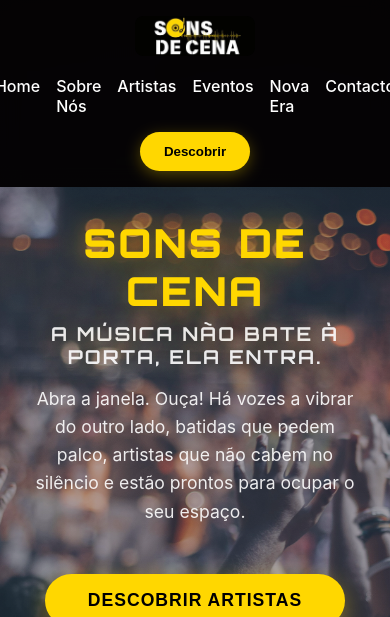
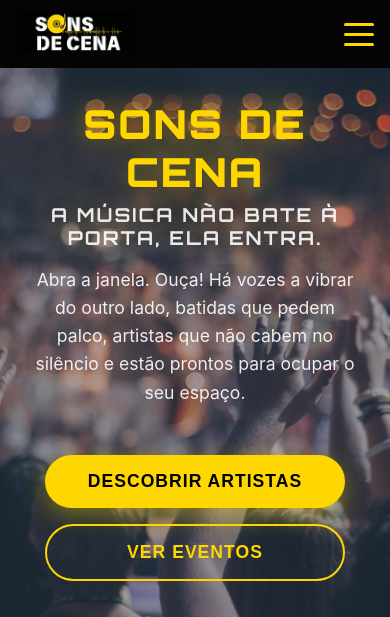
Before and after one commit to DanielFerreira137/sonsdecena, a React (Create React App) app: page / in a window 390 px wide. Shown: the top 617 px of the page. Built offline with nearby package versions, Linux system fonts and the light colour scheme; no server answers; the database is empty.

Commit message:
Update asset manifest and HTML for new main CSS and JS files; implement responsive design improvements in Header and ArtistDetail components; enhance LP and Singer sliders with touch support and dynamic slide calculations.

```diff
--- a/src/components/ArtistDetail.css
+++ b/src/components/ArtistDetail.css
@@ -423,8 +423,14 @@
 
 @media (max-width: 768px) {
   .artist-detail-container {
-    padding: 1rem;
+    padding: 0 2px;
     padding-top: calc(80px + 1rem);
+    padding-bottom: 1rem;
+  }
+
+  .artist-detail-wrapper {
+    padding: 0 2px;
+    max-width: 100%;
   }
 
   .artist-detail-layout {
--- a/src/components/Header.css
+++ b/src/components/Header.css
@@ -104,15 +104,126 @@
   box-shadow: 0 6px 20px rgba(255, 215, 0, 0.4);
 }
 
+/* Hamburger Menu Button */
+.hamburger-menu {
+  display: none;
+  flex-direction: column;
+  justify-content: space-around;
+  width: 30px;
+  height: 30px;
+  background: transparent;
+  border: none;
+  cursor: pointer;
+  padding: 0;
+  z-index: 1001;
+  position: relative;
+}
+
+.hamburger-menu span {
+  width: 30px;
+  height: 3px;
+  background: #FFD700;
+  border-radius: 3px;
+  transition: all 0.3s ease;
+  transform-origin: center;
+}
+
+.hamburger-menu.active span:nth-child(1) {
+  transform: rotate(45deg) translate(8px, 8px);
+}
+
+.hamburger-menu.active span:nth-child(2) {
+  opacity: 0;
+}
+
+.hamburger-menu.active span:nth-child(3) {
+  transform: rotate(-45deg) translate(8px, -8px);
+}
+
+/* Mobile Menu */
+.mobile-menu {
+  position: fixed;
+  top: 70px;
+  left: 0;
+  right: 0;
+  background: rgba(0, 0, 0, 0.98);
+  backdrop-filter: blur(20px);
+  z-index: 999;
+  max-height: 0;
+  overflow: hidden;
+  transition: max-height 0.3s ease-in-out;
+  box-shadow: 0 10px 30px rgba(0, 0, 0, 0.5);
+}
+
+.mobile-menu.open {
+  max-height: calc(100vh - 70px);
+  border-top: 1px solid rgba(255, 215, 0, 0.2);
+}
+
+.mobile-nav-list {
+  list-style: none;
+  margin: 0;
+  padding: 2rem 0;
+  display: flex;
+  flex-direction: column;
+  gap: 0;
+}
+
+.mobile-nav-link {
+  display: block;
+  color: #fff;
+  text-decoration: none;
+  padding: 1.2rem 2rem;
+  font-size: 1.1rem;
+  font-weight: 500;
+  transition: all 0.3s ease;
+  border-bottom: 1px solid rgba(255, 255, 255, 0.05);
+}
+
+.mobile-nav-link:hover,
+.mobile-nav-link:active {
+  background: rgba(255, 215, 0, 0.1);
+  color: #FFD700;
+  padding-left: 2.5rem;
+}
+
+.mobile-menu-overlay {
+  position: fixed;
+  top: 0;
+  left: 0;
+  right: 0;
+  bottom: 0;
+  background: rgba(0, 0, 0, 0.5);
+  z-index: 998;
+  backdrop-filter: blur(5px);
+}
+
+.mobile-btn {
+  width: calc(100% - 4rem);
+  margin: 1rem 2rem;
+  text-align: center;
+}
+
+.desktop-btn {
+  display: block;
+}
+
 /* Responsive design */
 @media (max-width: 768px) {
   .header-container {
-    flex-direction: column;
-    gap: 1rem;
+    padding: 0 1rem;
   }
 
-  .nav-list {
-    gap: 1rem;
+  .desktop-nav {
+    display: none;
+  }
+
+  .desktop-btn {
+    display: none;
+  }
+
+  .hamburger-menu {
+    display: flex;
   }
 
   .header-logo {
@@ -122,4 +233,18 @@
   .logo h1 {
     font-size: 1.5rem;
   }
+
+  .header {
+    padding: 0.75rem 0;
+  }
 }
+
+@media (min-width: 769px) {
+  .mobile-menu {
+    display: none;
+  }
+
+  .mobile-menu-overlay {
+    display: none;
+  }
+}
--- a/src/components/Header.tsx
+++ b/src/components/Header.tsx
@@ -1,4 +1,4 @@
-import React from 'react';
+import React, { useState, useEffect } from 'react';
 import { Link, useLocation } from 'react-router-dom';
 import './Header.css';
 
@@ -7,8 +7,10 @@
 
 const Header: React.FC = () => {
   const location = useLocation();
+  const [isMobileMenuOpen, setIsMobileMenuOpen] = useState(false);
 
   const handleSobreNosClick = () => {
+    setIsMobileMenuOpen(false);
     if (location.pathname !== '/') {
       // Se não estiver na página inicial, navega para lá
       window.location.href = '/#about';
@@ -22,6 +24,7 @@
   };
 
   const handleContatoClick = () => {
+    setIsMobileMenuOpen(false);
     if (location.pathname !== '/') {
       // Se não estiver na página inicial, navega para lá
       window.location.href = '/#contact';
@@ -34,15 +37,38 @@
     }
   };
 
+  const handleLinkClick = () => {
+    setIsMobileMenuOpen(false);
+  };
+
+  // Close mobile menu when route changes
+  useEffect(() => {
+    setIsMobileMenuOpen(false);
+  }, [location.pathname]);
+
+  // Prevent body scroll when menu is open
+  useEffect(() => {
+    if (isMobileMenuOpen) {
+      document.body.style.overflow = 'hidden';
+    } else {
+      document.body.style.overflow = 'unset';
+    }
+    return () => {
+      document.body.style.overflow = 'unset';
+    };
+  }, [isMobileMenuOpen]);
+
   return (
     <header className="header">
       <div className="header-container">
         <div className="logo">
-          <Link to="/" style={{ textDecoration: 'none', color: 'inherit' }}>
+          <Link to="/" style={{ textDecoration: 'none', color: 'inherit' }} onClick={handleLinkClick}>
             <img src={logoImage} alt="Sons de Cena Logo" className="header-logo" />
           </Link>
         </div>
-        <nav className="nav">
+
+        {/* Desktop Navigation */}
+        <nav className="nav desktop-nav">
           <ul className="nav-list">
             <li><Link to="/" className="nav-link">Home</Link></li>
             <li><Link to="/#about" onClick={handleSobreNosClick} className="nav-link">Sobre Nós</Link></li>
@@ -52,10 +78,73 @@
             <li><Link to="/#contact" onClick={handleContatoClick} className="nav-link">Contacto</Link></li>
           </ul>
         </nav>
+
         <div className="header-actions">
-          <button className="btn-primary">Descobrir</button>
+          <button className="btn-primary desktop-btn">Descobrir</button>
+
+          {/* Hamburger Menu Button */}
+          <button
+            className={`hamburger-menu ${isMobileMenuOpen ? 'active' : ''}`}
+            onClick={() => setIsMobileMenuOpen(!isMobileMenuOpen)}
+            aria-label="Toggle menu"
+          >
+            <span></span>
+            <span></span>
+            <span></span>
+          </button>
         </div>
       </div>
+
+      {/* Mobile Menu */}
+      <div className={`mobile-menu ${isMobileMenuOpen ? 'open' : ''}`}>
+        <nav className="mobile-nav">
+          <ul className="mobile-nav-list">
+            <li>
+              <Link to="/" className="mobile-nav-link" onClick={handleLinkClick}>
+                Home
+              </Link>
+            </li>
+            <li>
+              <Link to="/#about" onClick={handleSobreNosClick} className="mobile-nav-link">
+                Sobre Nós
+              </Link>
+            </li>
+            <li>
+              <Link to="/artists" className="mobile-nav-link" onClick={handleLinkClick}>
+                Artistas
+              </Link>
+            </li>
+            <li>
+              <Link to="/events" className="mobile-nav-link" onClick={handleLinkClick}>
+                Eventos
+              </Link>
+            </li>
+            <li>
+              <Link to="/nova-era" className="mobile-nav-link" onClick={handleLinkClick}>
+                Nova Era
+              </Link>
+            </li>
+            <li>
+              <Link to="/#contact" onClick={handleContatoClick} className="mobile-nav-link">
+                Contacto
+              </Link>
+            </li>
+            <li>
+              <button className="btn-primary mobile-btn" onClick={handleLinkClick}>
+                Descobrir
+              </button>
+            </li>
+          </ul>
+        </nav>
+      </div>
+
+      {/* Mobile Menu Overlay */}
+      {isMobileMenuOpen && (
+        <div
+          className="mobile-menu-overlay"
+          onClick={() => setIsMobileMenuOpen(false)}
+        ></div>
+      )}
     </header>
   );
 };
--- a/src/components/LPSlider.css
+++ b/src/components/LPSlider.css
@@ -21,23 +21,25 @@
   backdrop-filter: none;
   padding: 2rem 0;
   border: none;
+  position: relative;
+  width: 100%;
 }
 
 .lp-slider-track {
   display: flex;
   transition: transform 0.8s cubic-bezier(0.4, 0, 0.2, 1);
+  will-change: transform;
   width: 100%;
-  min-width: max-content;
 }
 
 .lp-slide {
-  min-width: 33.333%;
+  flex: 0 0 33.333%;
+  width: 33.333%;
   display: flex;
   justify-content: center;
-  align-items: center;
+  align-items: flex-start;
   padding: 0 1rem;
-  flex-shrink: 0;
-  height: 100%;
+  box-sizing: border-box;
 }
 
 .lp-slider-btn {
@@ -232,7 +234,8 @@
 /* Responsive design */
 @media (max-width: 1024px) {
   .lp-slide {
-    min-width: 50%;
+    flex: 0 0 50%;
+    width: 50%;
   }
 }
 
@@ -242,7 +245,8 @@
   }
 
   .lp-slide {
-    min-width: 100%;
+    flex: 0 0 100%;
+    width: 100%;
   }
 
   .lp-card {
--- a/src/components/LPSlider.tsx
+++ b/src/components/LPSlider.tsx
@@ -1,4 +1,4 @@
-import React, { useState, useEffect } from 'react';
+import React, { useState, useEffect, useRef } from 'react';
 import './LPSlider.css';
 
 interface LP {
@@ -20,26 +20,52 @@
 
 const LPSlider: React.FC<LPSliderProps> = ({ lps, loading, error }) => {
   const [currentIndex, setCurrentIndex] = useState(0);
+  const [slidesPerView, setSlidesPerView] = useState(3);
+  const [touchStart, setTouchStart] = useState(0);
+  const [touchEnd, setTouchEnd] = useState(0);
+  const sliderRef = useRef<HTMLDivElement>(null);
 
-  // Auto-slide effect (loop back to start when 2 slides left)
+  // Calculate slides per view based on screen size
+  useEffect(() => {
+    const updateSlidesPerView = () => {
+      if (window.innerWidth <= 768) {
+        setSlidesPerView(1);
+      } else if (window.innerWidth <= 1024) {
+        setSlidesPerView(2);
+      } else {
+        setSlidesPerView(3);
+      }
+    };
+
+    updateSlidesPerView();
+    window.addEventListener('resize', updateSlidesPerView);
+    return () => window.removeEventListener('resize', updateSlidesPerView);
+  }, []);
+
+  // Auto-slide effect - only if there are more LPs than slides per view
   useEffect(() => {
     if (lps.length === 0) return;
 
+    // Only auto-slide if there are more LPs than can be shown at once
+    if (lps.length <= slidesPerView) return;
+
     const interval = setInterval(() => {
       setCurrentIndex((prevIndex) => {
-        if (prevIndex >= lps.length - 3) {
+        const maxIndex = Math.max(0, lps.length - slidesPerView);
+        if (prevIndex >= maxIndex) {
           return 0;
         }
         return prevIndex + 1;
       });
-    }, 3000); // 3 seconds
+    }, 5000); // Increased to 5 seconds for better visibility
 
     return () => clearInterval(interval);
-  }, [lps.length]);
+  }, [lps.length, slidesPerView]);
 
   const nextSlide = () => {
     setCurrentIndex((prevIndex) => {
-      if (prevIndex >= lps.length - 3) {
+      const maxIndex = Math.max(0, lps.length - slidesPerView);
+      if (prevIndex >= maxIndex) {
         return 0;
       }
       return prevIndex + 1;
@@ -47,10 +73,54 @@
   };
 
   const prevSlide = () => {
-    setCurrentIndex((prevIndex) =>
-      prevIndex === 0 ? 0 : prevIndex - 1
-    );
+    setCurrentIndex((prevIndex) => {
+      if (prevIndex <= 0) {
+        return 0;
+      }
+      return prevIndex - 1;
+    });
   };
+
+  // Touch handlers for swipe
+  const handleTouchStart = (e: React.TouchEvent) => {
+    setTouchStart(e.targetTouches[0].clientX);
+  };
+
+  const handleTouchMove = (e: React.TouchEvent) => {
+    setTouchEnd(e.targetTouches[0].clientX);
+  };
+
+  const handleTouchEnd = () => {
+    if (!touchStart || !touchEnd) return;
+
+    const distance = touchStart - touchEnd;
+    const minSwipeDistance = 50;
+
+    if (distance > minSwipeDistance) {
+      nextSlide();
+    } else if (distance < -minSwipeDistance) {
+      prevSlide();
+    }
+  };
+
+  // Calculate slide width percentage based on slides per view
+  const slideWidthPercent = 100 / slidesPerView;
+  const maxIndex = Math.max(0, lps.length - slidesPerView);
+
+  // Reset index when LPs change
+  useEffect(() => {
+    setCurrentIndex(0);
+  }, [lps.length]);
+
+  // Debug: Log when LPs data changes
+  useEffect(() => {
+    if (lps.length > 0) {
+      console.log('💿 LPs loaded in slider:', lps.length, 'albums');
+      console.log('📐 Slides per view:', slidesPerView, 'Slide width:', slideWidthPercent + '%');
+      console.log('🎯 Current index:', currentIndex, 'Max index:', maxIndex);
+      console.log('🔧 Transform:', `translateX(-${currentIndex * slideWidthPercent}%)`);
+    }
+  }, [lps.length, slidesPerView, slideWidthPercent, currentIndex, maxIndex]);
 
   if (loading) {
     return (
@@ -99,10 +169,19 @@
           ‹
         </button>
 
-        <div className="lp-slider-content">
+        <div
+          className="lp-slider-content"
+          onTouchStart={handleTouchStart}
+          onTouchMove={handleTouchMove}
+          onTouchEnd={handleTouchEnd}
+          ref={sliderRef}
+        >
           <div
             className="lp-slider-track"
-            style={{ transform: `translateX(-${currentIndex * 33.333}%)` }}
+            style={{
+              transform: `translateX(-${currentIndex * slideWidthPercent}%)`,
+              display: 'flex'
+            }}
           >
             {lps.map((lp) => (
               <div key={lp.id} className="lp-slide">
@@ -157,7 +236,7 @@
         <button
           className="lp-slider-btn next-btn"
           onClick={nextSlide}
-          disabled={lps.length <= 3}
+          disabled={lps.length <= slidesPerView || currentIndex >= maxIndex}
           aria-label="Próximo LP"
         >
           ›
--- a/src/components/SingerSlider.css
+++ b/src/components/SingerSlider.css
@@ -42,17 +42,19 @@
 .slider-track {
   display: flex;
   transition: transform 0.8s cubic-bezier(0.4, 0, 0.2, 1);
-  width: 100%;
-  min-width: max-content; /* Ensure track can accommodate all slides */
+  will-change: transform;
+  width: fit-content;
 }
 
 .singer-slide {
-  min-width: 33.333%; /* Shows 3 artists at a time */
+  width: 33.333%; /* Shows 3 artists at a time */
+  min-width: 33.333%;
   display: flex;
   justify-content: center;
   align-items: center;
   padding: 0 1rem; /* Spacing between cards */
   flex-shrink: 0; /* Prevent shrinking */
+  box-sizing: border-box;
 }
 
 .singer-card {
@@ -192,6 +194,7 @@
 /* Responsive design */
 @media (max-width: 1024px) {
   .singer-slide {
+    width: 50%;
     min-width: 50%;
   }
 
@@ -225,6 +228,7 @@
   }
 
   .singer-slide {
+    width: 100%;
     min-width: 100%;
   }
 
@@ -244,10 +248,10 @@
   }
 
   .prev-btn {
-    left: -20px;
+    left: 5px;
   }
 
   .next-btn {
-    right: -20px;
+    right: 5px;
   }
 }
--- a/src/components/SingerSlider.tsx
+++ b/src/components/SingerSlider.tsx
@@ -1,4 +1,4 @@
-import React, { useState, useEffect } from 'react';
+import React, { useState, useEffect, useRef } from 'react';
 import { useNavigate } from 'react-router-dom';
 import { useArtistsWithCategories } from '../hooks/useArtistsWithCategories';
 import './SingerSlider.css';
@@ -7,28 +7,51 @@
 
 const SingerSlider: React.FC = () => {
   const [currentIndex, setCurrentIndex] = useState(0);
+  const [slidesPerView, setSlidesPerView] = useState(3);
+  const [touchStart, setTouchStart] = useState(0);
+  const [touchEnd, setTouchEnd] = useState(0);
   const navigate = useNavigate();
   const { artists: singers, loading, error } = useArtistsWithCategories();
+  const sliderRef = useRef<HTMLDivElement>(null);
 
-  // Auto-slide effect (loop back to start when 2 slides left)
+  // Calculate slides per view based on screen size
+  useEffect(() => {
+    const updateSlidesPerView = () => {
+      if (window.innerWidth <= 768) {
+        setSlidesPerView(1);
+      } else if (window.innerWidth <= 1024) {
+        setSlidesPerView(2);
+      } else {
+        setSlidesPerView(3);
+      }
+    };
+
+    updateSlidesPerView();
+    window.addEventListener('resize', updateSlidesPerView);
+    return () => window.removeEventListener('resize', updateSlidesPerView);
+  }, []);
+
+  // Auto-slide effect
   useEffect(() => {
     if (singers.length === 0) return;
 
     const interval = setInterval(() => {
       setCurrentIndex((prevIndex) => {
-        if (prevIndex >= singers.length - 3) {
+        const maxIndex = Math.max(0, singers.length - slidesPerView);
+        if (prevIndex >= maxIndex) {
           return 0;
         }
         return prevIndex + 1;
       });
-    }, 2000); // 2 seconds
+    }, 2000);
 
     return () => clearInterval(interval);
-  }, [singers.length]);
+  }, [singers.length, slidesPerView]);
 
   const nextSlide = () => {
     setCurrentIndex((prevIndex) => {
-      if (prevIndex >= singers.length - 3) {
+      const maxIndex = Math.max(0, singers.length - slidesPerView);
+      if (prevIndex >= maxIndex) {
         return 0;
       }
       return prevIndex + 1;
@@ -36,10 +59,46 @@
   };
 
   const prevSlide = () => {
-    setCurrentIndex((prevIndex) =>
-      prevIndex === 0 ? 0 : prevIndex - 1
-    );
+    setCurrentIndex((prevIndex) => {
+      if (prevIndex <= 0) {
+        return 0;
+      }
+      return prevIndex - 1;
+    });
   };
+
+  // Touch handlers for swipe
+  const handleTouchStart = (e: React.TouchEvent) => {
+    setTouchStart(e.targetTouches[0].clientX);
+  };
+
+  const handleTouchMove = (e: React.TouchEvent) => {
+    setTouchEnd(e.targetTouches[0].clientX);
+  };
+
+  const handleTouchEnd = () => {
+    if (!touchStart || !touchEnd) return;
+
+    const distance = touchStart - touchEnd;
+    const minSwipeDistance = 50;
+
+    if (distance > minSwipeDistance) {
+      nextSlide();
+    } else if (distance < -minSwipeDistance) {
+      prevSlide();
+    }
+  };
+
+  const slideWidth = 100 / slidesPerView;
+  const maxIndex = Math.max(0, singers.length - slidesPerView);
+
+  // Debug: Log when singers data changes
+  useEffect(() => {
+    if (singers.length > 0) {
+      console.log('🎤 Singers loaded in slider:', singers.length, 'artists');
+      console.log('📐 Slides per view:', slidesPerView, 'Slide width:', slideWidth + '%');
+    }
+  }, [singers.length, slidesPerView, slideWidth]);
 
   const handleArtistClick = (artistId: string) => {
     navigate(`/artist/${artistId}`);
@@ -90,10 +149,18 @@
           ‹
         </button>
 
-        <div className="slider-content">
+        <div
+          className="slider-content"
+          onTouchStart={handleTouchStart}
+          onTouchMove={handleTouchMove}
+          onTouchEnd={handleTouchEnd}
+          ref={sliderRef}
+        >
           <div
             className="slider-track"
-            style={{ transform: `translateX(-${currentIndex * 33.333}%)` }}
+            style={{
+              transform: `translateX(-${currentIndex * slideWidth}%)`
+            }}
           >
             {singers.map((singer, index) => (
               <div key={singer.id} className="singer-slide">
@@ -123,7 +190,11 @@
           </div>
         </div>
 
-        <button className="slider-btn next-btn" onClick={nextSlide}>
+        <button
+          className="slider-btn next-btn"
+          onClick={nextSlide}
+          disabled={singers.length <= slidesPerView || currentIndex >= maxIndex}
+        >
           ›
         </button>
       </div>
```
Also changed, not shown: 14 other files (tests, documents, lock files or other folders).
